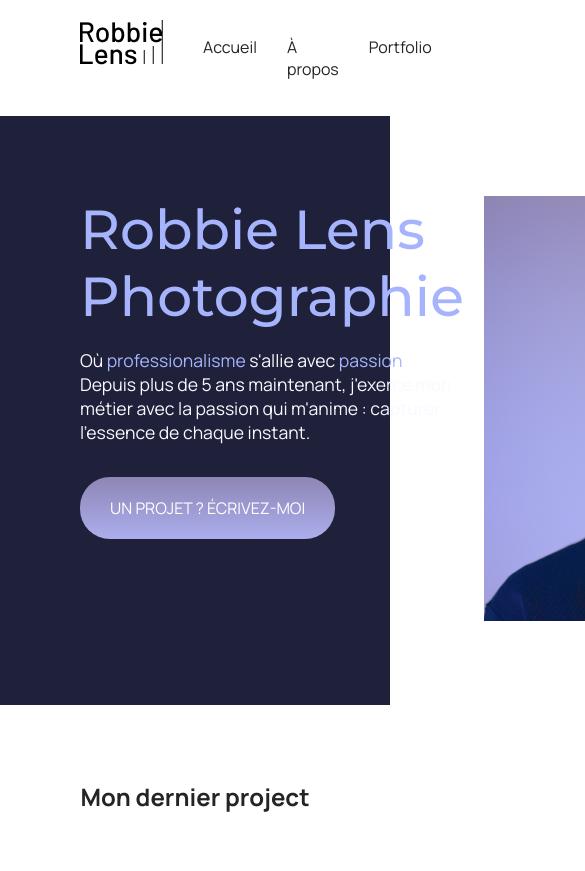
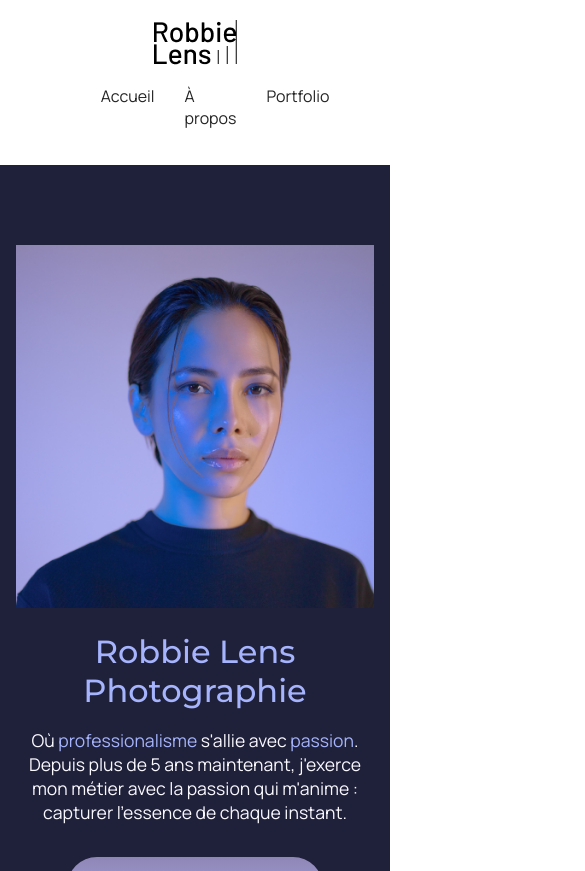
Before and after one commit to Liene31/html-css-openClass, a plain HTML site: page index.html in a window 390 px wide. Shown: the top 871 px of the page, 585 px wide, since content can reach past the window. Drawn offline with Linux system fonts and the light colour scheme.

Commit message:
Fix typo in class name and add responsive styles
Corrects the typo 'latest-ptojects-img' to 'latest-projects-img' in both HTML and CSS. Adds media queries to improve layout responsiveness for screens under 996px, adjusting header, hero section, and project image grid.

```diff
--- a/index.html
+++ b/index.html
@@ -50,7 +50,7 @@
       <section class="latest-projects">
         <div class="container">
           <h2>Mon dernier project</h2>
-          <div class="latest-ptojects-img">
+          <div class="latest-projects-img">
             <img
               src="./images/accueil/element-1.png"
               alt="Coastal rock formations in the ocean at sunset"
--- a/style/style.css
+++ b/style/style.css
@@ -64,7 +64,7 @@ h2 {
   text-align: center;
 }
 
-.latest-ptojects-img {
+.latest-projects-img {
   display: grid;
   grid-template-columns: 1fr 1fr 1fr;
   gap: 0.938em;
@@ -173,3 +173,35 @@ nav a:hover {
 .uppercase {
   text-transform: uppercase;
 }
+
+/* Media queries */
+
+@media (max-width: 996px) {
+  header {
+    flex-direction: column;
+    align-items: center;
+  }
+
+  .hero-inner {
+    flex-direction: column;
+    padding: 0 1em;
+    text-align: center;
+  }
+
+  .hero-image {
+    order: -1;
+  }
+
+  .hero-image img {
+    width: 100%;
+  }
+
+  .hero h1 {
+    font-size: 2rem;
+  }
+
+  .latest-projects-img {
+    grid-template-columns: 1fr;
+    width: 100%;
+  }
+}
```
